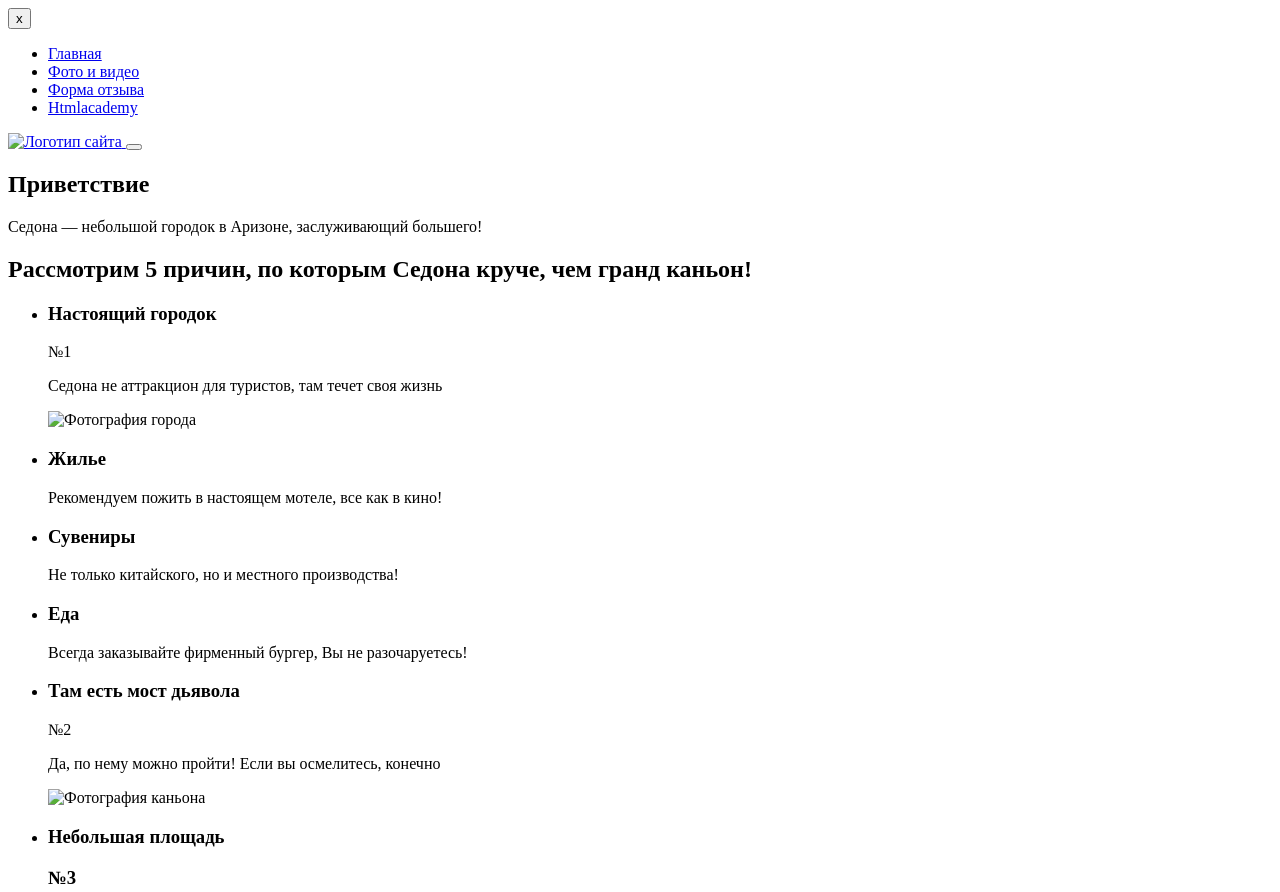
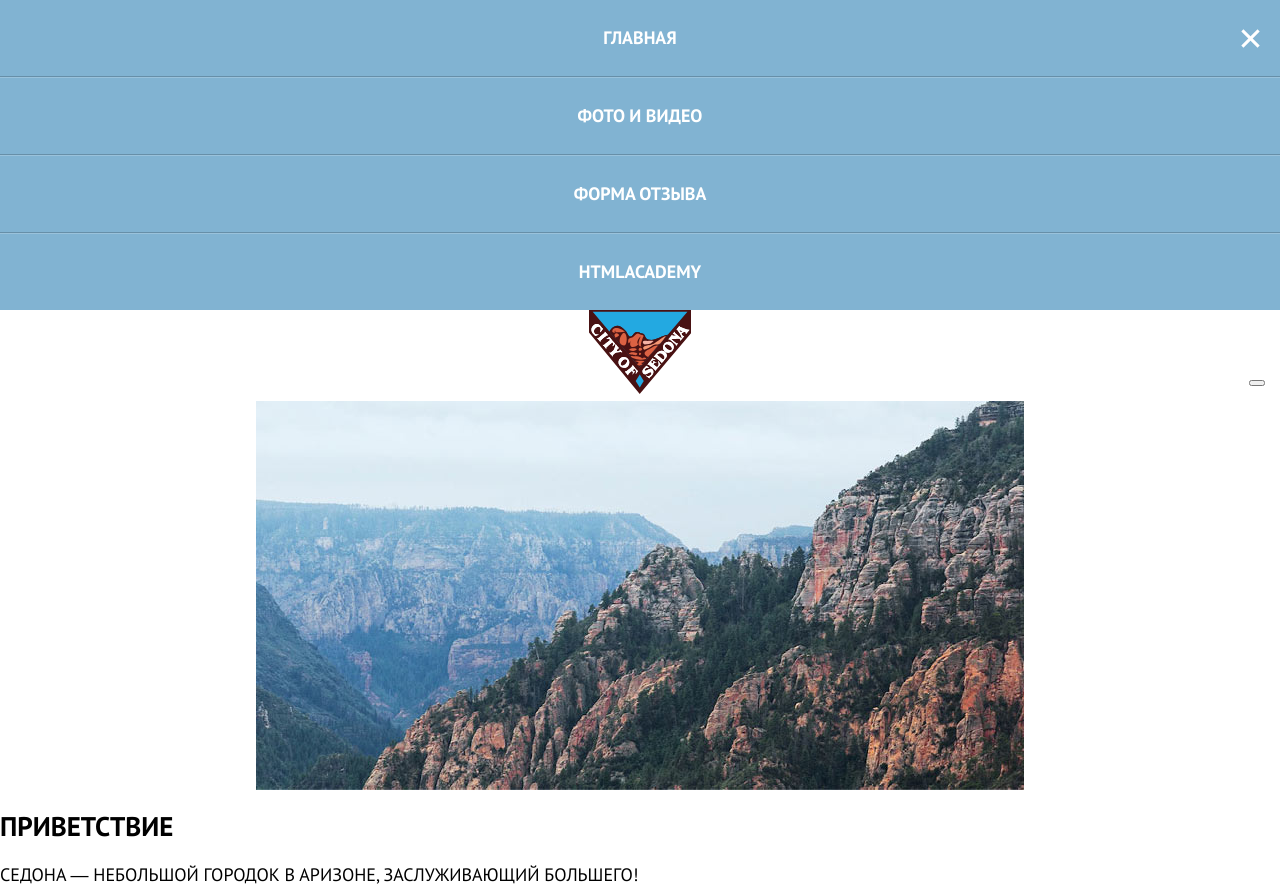
Before and after one commit to voodoo133/476995-sedona-1, a website: page source/index.html in a window 1280 px wide. Shown: the top 892 px of the page. Drawn offline with nearby package versions, Linux system fonts and the light colour scheme; files that its build step writes are made by us from their sources.

Commit message:
Фоновые цвета и картинки для блоков на главной странице

```diff
--- a/source/index.html
+++ b/source/index.html
@@ -3,11 +3,12 @@
   <head>
     <meta charset="utf-8">
     <title>HTML Academy: Седона - Главная</title>
+    <link rel="stylesheet" type="text/css" href="/css/style.css" />
   </head>
   <body>
     <header class="page-header">
       <nav class="main-nav">
-        <button class="main-nav__close-menu" type="button">x</button>
+        <button class="main-nav__close-menu" type="button"></button>
         <ul class="main-nav__list">
           <li class="main-nav__item">
             <a class="main-nav__link" href="index.html">Главная</a>
@@ -24,7 +25,7 @@
         </ul>
       </nav>
       <a class="page-header__logo" href="#">
-        <img class="page-header__logo-image" src="img/logo.png" alt="Логотип сайта" />
+        <img class="page-header__logo-image" src="img/logo-sedona-mobile.svg" alt="Логотип сайта" />
       </a>
       <button class="page-header__open-menu" type="button"></button>
     </header>
@@ -44,7 +45,7 @@
             <h3 class="advantage-expanded__header">Настоящий городок</h3>
             <p class="advantage-expanded__number">№1</p>
             <p class="advantage-expanded__description">Cедона не аттракцион для туристов, там течет своя жизнь</p>
-            <img class="advantage-expanded__picture" src="img/advantage-pic-1.png" alt="Фотография города" />
+            <img class="advantage-expanded__picture" src="img/main-city-mobile@1x.jpg" alt="Фотография города" />
           </li>
           <li class="advantages__item advantage">
             <h3 class="advantage__header">Жилье</h3>
@@ -62,19 +63,19 @@
             <h3 class="advantage-expanded__header">Там есть мост дьявола</h3>
             <p class="advantage-expanded__number">№2</p>
             <p class="advantage-expanded__description">Да, по нему можно пройти! Если вы осмелитесь, конечно</p>
-            <img class="advantage-expanded__picture" src="img/advantage-pic-2.png" alt="Фотография каньона" />
+            <img class="advantage-expanded__picture" src="img/main-bridge-tablet@1x.jpg" alt="Фотография каньона" />
           </li>
-          <li class="advantages__item advantage">
+          <li class="advantages__item advantage advantage--numeric">
             <h3 class="advantage__header">Небольшая площадь</h3>
             <h3 class="advantage__number">№3</h3>
             <p class="advantage__description">Все интересные места находятся очень близко</p>
           </li>
-          <li class="advantages__item advantage">
+          <li class="advantages__item advantage advantage--numeric">
             <h3 class="advantage__header">Красивая дорога</h3>
             <h3 class="advantage__number">№4</h3>
             <p class="advantage__description">Ехать в седону из лас-вегаса совсем не скучно!</p>
           </li>
-          <li class="advantages__item advantage">
+          <li class="advantages__item advantage advantage--numeric">
             <h3 class="advantage__header">Мало туристов</h3>
             <h3 class="advantage__number">№5</h3>
             <p class="advantage__description">Большинство едет в гранд каньон и толпится там</p>
@@ -88,7 +89,7 @@
       </section>
       <section class="map">
         <h2 class="map__header visually-hidden">Карта</h2>
-        <img class="map__picture" src="img/map.png" alt="Карта" />
+        <img class="map__picture" src="img/bg-map-mobile@1x.jpg" alt="Карта" />
       </section>
     </main>
     <footer class="page-footer">
@@ -101,7 +102,7 @@
       <div class="page-footer__copyright copyright">
         <span class="copyright__text">Разработано:</span>
         <a class="copyright__link" href="#">
-          <img class="copyright__picture" src="img/htmlacademy.png" alt="Htmlacademy logo" />
+          <img class="copyright__picture" src="img/htmlacademy.svg" alt="Htmlacademy logo" />
         </a>
       </div>
     </footer>
--- /dev/null
+++ b/source/less/advantage-expanded.less
@@ -0,0 +1,3 @@
+.advantage-expanded {
+  background-color: #81b3d2;
+}
--- /dev/null
+++ b/source/less/advantage.less
@@ -0,0 +1,3 @@
+.advantage--numeric {
+  background-color: #eeeeee;
+}
--- /dev/null
+++ b/source/less/greeting.less
@@ -0,0 +1,6 @@
+.greeting {
+  width: 100%;
+  padding-top: 390px;
+
+  background: url("../img/bg-back-mobile@1x.jpg") center top no-repeat;
+}
--- /dev/null
+++ b/source/less/main-nav.less
@@ -0,0 +1,70 @@
+.main-nav {
+  position: relative;
+
+  line-height: 40px;
+  font-weight: 700;
+  color: #fff;
+
+  background-color: #81b3d2;
+}
+
+.main-nav__close-menu {
+  position: absolute;
+  top: 15px;
+  right: 20px;
+
+  width: 23px;
+  height: 23px;
+
+  border: none;
+  background-color: transparent;
+
+  &::before,
+  &::after {
+    content: "";
+
+    position: absolute;
+
+    width: 3px;
+    height: 100%;
+
+    background-color: #fff;
+  }
+
+  &::before {
+    transform: rotate(45deg);
+  }
+
+  &::after {
+    transform: rotate(-45deg);
+  }
+}
+
+.main-nav__list {
+  margin: 0;
+  padding: 0;
+
+  list-style-type: none;
+}
+
+.main-nav__item {
+  padding-top: 18px;
+  padding-bottom: 18px;
+
+  text-align: center;
+
+  border-bottom: 1px solid #678fa8;
+  border-top: 1px solid #9ac2db;
+
+  &:first-child {
+    border-top: none;
+  }
+
+  &:last-child {
+    border-bottom: none;
+  }
+}
+
+.main-nav__link {
+  color: #fff;
+}
--- /dev/null
+++ b/source/less/page-header.less
@@ -0,0 +1,17 @@
+.page-header {
+  position: relative;
+}
+
+.page-header__logo {
+  display: block;
+  width: 100%;
+
+  text-align: center;
+}
+
+.page-header__open-menu {
+  position: absolute;
+  right: 15px;
+  bottom: 15px;
+
+}
--- /dev/null
+++ b/source/less/search.less
@@ -0,0 +1,3 @@
+.search__button {
+  background-color: #81b3d2;
+}
--- /dev/null
+++ b/source/less/style.less
@@ -0,0 +1,42 @@
+@path-fonts: "../fonts";
+
+@font-face {
+  font-family: "PT Sans";
+  src: url("@{path-fonts}/ptsans.woff2") format("woff2"),
+       url("@{path-fonts}/ptsans.woff") format("woff");
+  font-weight: normal;
+  font-style: normal;
+}
+
+@font-face {
+  font-family: "PT Sans";
+  src: url("@{path-fonts}/ptsansbold.woff2") format("woff2"),
+       url("@{path-fonts}/ptsansbold.woff") format("woff");
+  font-weight: bold;
+  font-style: normal;
+}
+
+body {
+  margin: 0;
+  padding: 0;
+
+  font-family: "PT Sans", Arial, sans-serif;
+  font-size: 18px;
+  line-height: 26px;
+  font-weight: 400;
+  color: #000;
+  text-transform: uppercase;
+
+  background-color: #ffffff;
+}
+
+a {
+  text-decoration: none;
+}
+
+@import "page-header.less";
+@import "main-nav.less";
+@import "greeting.less";
+@import "advantage.less";
+@import "advantage-expanded.less";
+@import "search.less";
```
Also changed, not shown: source/form.html (+1 -0 lines), source/photo.html (+1 -0 lines), 1 other file.
